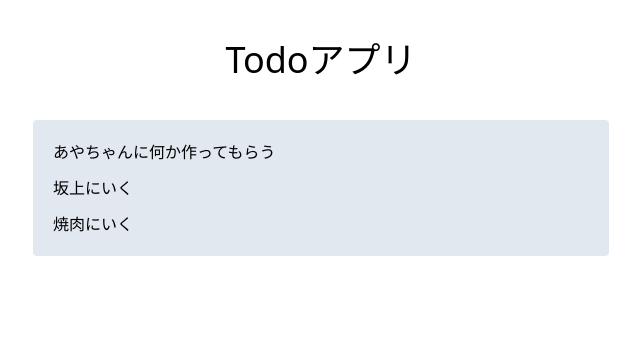
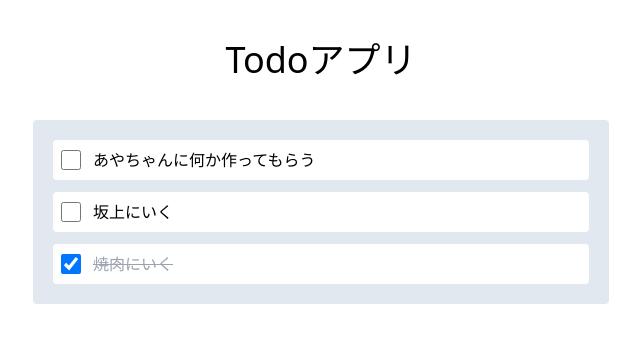
Before and after one commit to KeijiTokunaga/bun-sample-app, a React (Vite) app: page /restaurant/1 in a window 1280 px wide. Shown: the top 342 px of the page, without its empty margins (319-959 px from the left). Built offline with nearby package versions, Linux system fonts and the light colour scheme.

Commit message:
ちょっと更新

```diff
--- a/src/App.tsx
+++ b/src/App.tsx
@@ -1,15 +1,36 @@
+import { useState } from "react";
+
+import { TodoList } from "./components/TodoList";
+
 import { dummyTodoList } from "./data/dummyTodoList";
 
 function App() {
+  const [todoList, setTodoList] = useState(dummyTodoList);
+
+  // 対象のTodoの完了を変更
+  const changeCompleted = (id: number) => {
+    // 変更前のTodoリストが引数として呼び出せる
+    setTodoList((prevTodoList) => {
+      return prevTodoList.map((todo) => {
+        // 対象のidなら、completedを変更
+        if (todo.id === id) {
+          return {
+            ...todo,
+            completed: !todo.completed,
+          };
+        }
+
+        // それ以外のtodoなら、そのまま返す
+        return todo;
+      });
+    });
+  };
+
   return (
     <main className="mx-auto mt-10 max-w-xl space-y-10">
       <h1 className="text-center text-4xl">Todoアプリ</h1>
       <div className="rounded bg-slate-200 p-5">
-        <div className="space-y-3">
-          {dummyTodoList.map((todo) => (
-            <p key={todo.id}>{todo.title}</p>
-          ))}
-        </div>
+        <TodoList todoList={todoList} changeCompleted={changeCompleted} />
       </div>
     </main>
   );
--- a/src/components/TodoList.tsx
+++ b/src/components/TodoList.tsx
@@ -1,10 +1,11 @@
-import { Todo } from '../types/todo';
+import { Todo } from "../types/todo";
 
 type Props = {
   todoList: Todo[];
+  changeCompleted: (id: number) => void;
 };
 
-export const TodoList = ({ todoList }: Props) => {
+export const TodoList = ({ todoList, changeCompleted }: Props) => {
   return (
     <div className="space-y-3">
       {todoList.map((todo) => (
@@ -18,9 +19,15 @@ export const TodoList = ({ todoList }: Props) => {
                 type="checkbox"
                 className="size-5"
                 checked={todo.completed}
+                onChange={() => changeCompleted(todo.id)}
               />
             </div>
-            {todo.title}
+            {/* completedがtrueならクラスを適用、falseならクラスを適用しない */}
+            <span
+              className={todo.completed ? "text-gray-400 line-through" : ""}
+            >
+              {todo.title}
+            </span>
           </label>
         </div>
       ))}
```
